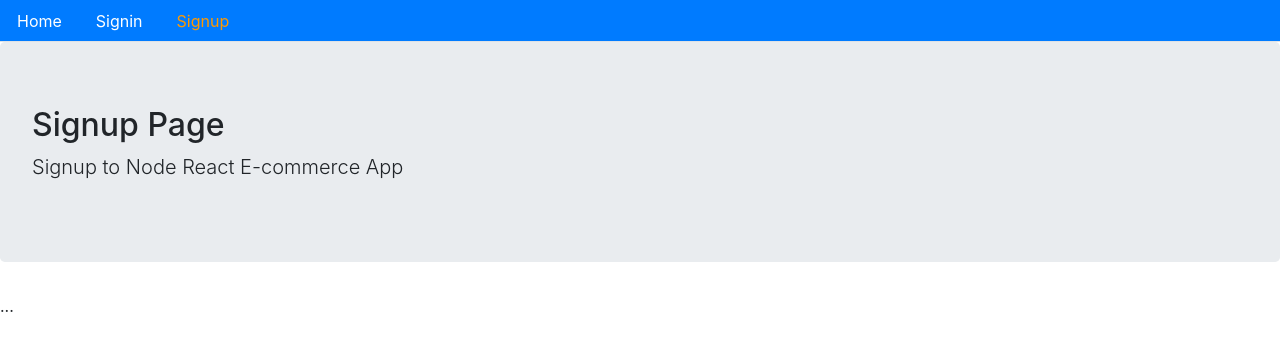
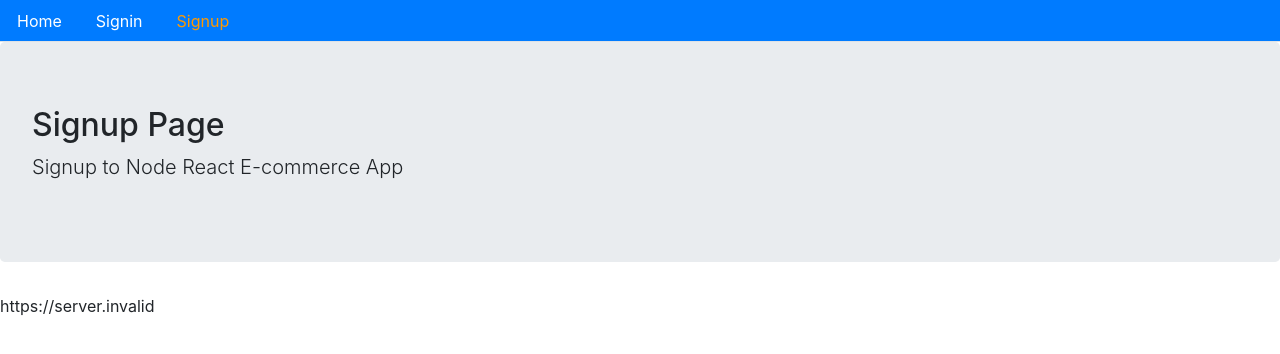
Before and after one commit to codecamjam/react-node-ecommerce-app, a React (Create React App) app in the folder ecommerce-front/: page /signup in a window 1280 px wide. Shown: the top 354 px of the page. Built offline with nearby package versions, Linux system fonts and the light colour scheme; no server answers.

Commit message:
l63 environment variables

```diff
--- /dev/null
+++ b/ecommerce-front/src/config.js
@@ -0,0 +1 @@
+export const API = process.env.REACT_APP_API_URL;
--- a/ecommerce-front/src/user/Signup.js
+++ b/ecommerce-front/src/user/Signup.js
@@ -1,11 +1,12 @@
 import Layout from '../core/Layout';
+import { API } from '../config';
 
 const Signup = () => (
   <Layout
     title="Signup Page"
     description="Signup to Node React E-commerce App"
   >
-    ...
+    {API}
   </Layout>
 );
 
```
